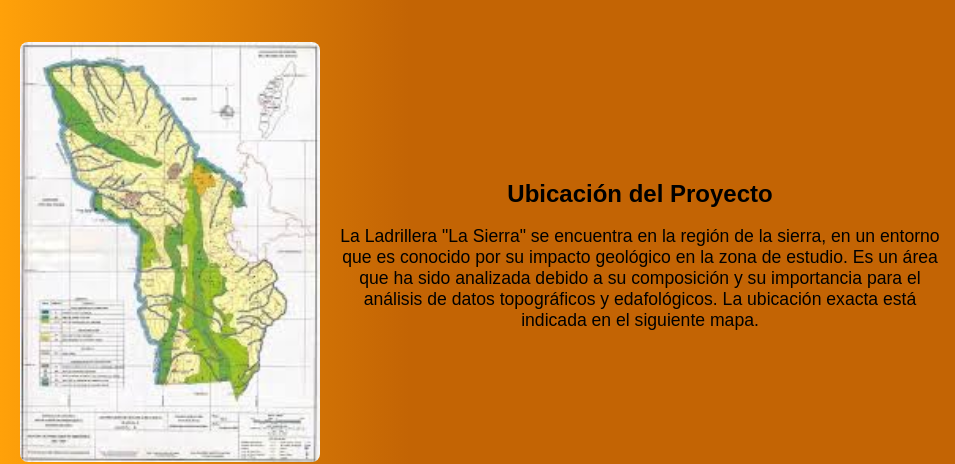
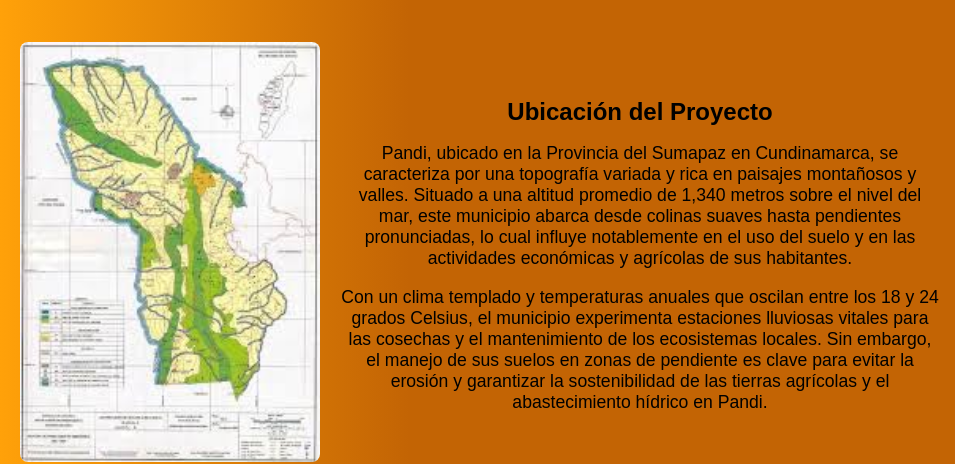
Before and after one commit to Drodriguez87/matis, a plain HTML site: page Paginas/Ubicacion.html in a window 1280 px wide. Shown: the part 117-581 px from the top of the page, 0-955 px from the left. Drawn offline with Linux system fonts and the light colour scheme.

Commit message:
sexto intento

```diff
--- a/Paginas/Ubicacion.html
+++ b/Paginas/Ubicacion.html
@@ -21,7 +21,8 @@
             <!-- Texto en el centro -->
             <div class="center">
                 <h2>Ubicación del Proyecto</h2>
-                <p>La Ladrillera "La Sierra" se encuentra en la región de la sierra, en un entorno que es conocido por su impacto geológico en la zona de estudio. Es un área que ha sido analizada debido a su composición y su importancia para el análisis de datos topográficos y edafológicos. La ubicación exacta está indicada en el siguiente mapa.</p>
+                <p>Pandi, ubicado en la Provincia del Sumapaz en Cundinamarca, se caracteriza por una topografía variada y rica en paisajes montañosos y valles. Situado a una altitud promedio de 1,340 metros sobre el nivel del mar, este municipio abarca desde colinas suaves hasta pendientes pronunciadas, lo cual influye notablemente en el uso del suelo y en las actividades económicas y agrícolas de sus habitantes.</p>
+                <p>Con un clima templado y temperaturas anuales que oscilan entre los 18 y 24 grados Celsius, el municipio experimenta estaciones lluviosas vitales para las cosechas y el mantenimiento de los ecosistemas locales. Sin embargo, el manejo de sus suelos en zonas de pendiente es clave para evitar la erosión y garantizar la sostenibilidad de las tierras agrícolas y el abastecimiento hídrico en Pandi.</p>
             </div>
 
             <!-- Mapa de Google a la derecha -->
```
